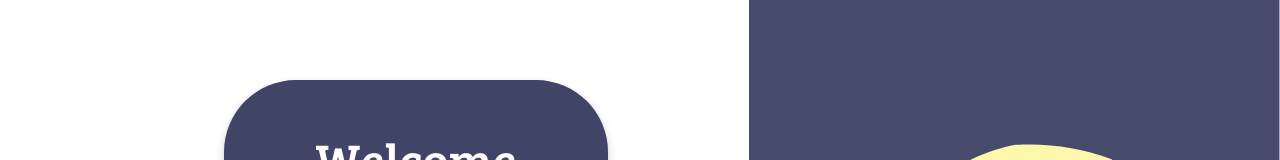
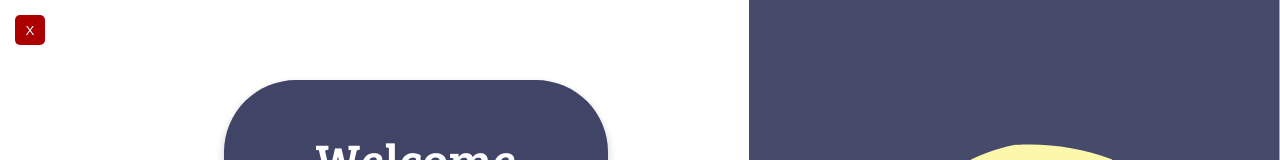
Before and after one commit to kvelasquez-2019504/Garden-Travel-Frontend, a React (Vite) app: page /auth in a window 1280 px wide. Shown: the top 160 px of the page. Built offline with nearby package versions, Linux system fonts and the light colour scheme.

Commit message:
Button cerrar (José Soto)

```diff
--- a/src/components/Login.jsx
+++ b/src/components/Login.jsx
@@ -67,7 +67,9 @@ export const Login = ({ switchAuthHandler }) => {
     return (
         <>
             <section className="container-login">
+                <button onClick={() => window.location.href = "/home"} className="btn-Cerrar">X</button>
                 <form className="card">
+
                     <h1>Welcome</h1>
                     <div className="divInput">
                         <Input
--- a/src/components/Register.jsx
+++ b/src/components/Register.jsx
@@ -85,6 +85,7 @@ export const Register = ({ switchAuthHandler }) => {
 
     return (
         <section className="container-login">
+            <button onClick={() => window.location.href = "/home"} className="btn-Cerrar">X</button>
             <form onSubmit={handleRegister} className="card" id="cardRegister">
                 <h1 className="Title">Register</h1>
                 <div className="divInput">
@@ -125,7 +126,7 @@ export const Register = ({ switchAuthHandler }) => {
                         onBlurHandler={handleInputValidationOnBlur}
                     />
 
-                    <button type="submit" disabled={isSubmitButtonDisabled}  className="button-login" id="btn-Register">
+                    <button type="submit" disabled={isSubmitButtonDisabled} className="button-login" id="btn-Register">
                         Register
                     </button>
                     <span onClick={switchAuthHandler} className="switch-Register">
--- a/src/pages/auth/authPage.css
+++ b/src/pages/auth/authPage.css
@@ -123,6 +123,23 @@
 .switch-Register p{
     color: #fff;
 }
+
+.btn-Cerrar{
+    background-color: #ac0000;
+    color: #fff;
+    border: none;
+    border-radius: 5px;
+    padding: 10px;
+    cursor: pointer;
+    width: 30px;
+    height: 30px;
+    display: flex;
+    justify-content: center;
+    align-items: center;
+    position: absolute;
+    left: 15px;
+    top: 15px;
+}
 /* Register  */
 
 #cardRegister{
```
